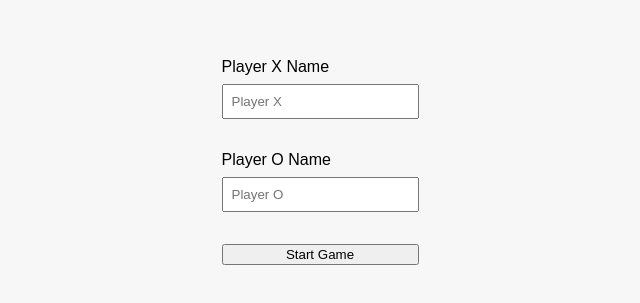
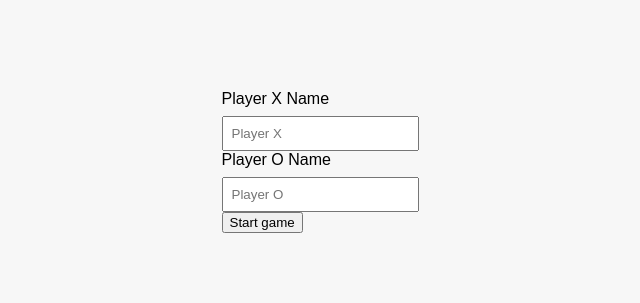
Before and after one commit to ArchitAdh/tic-tac-toe-react, a React (Create React App) app: page / in a window 1280 px wide. Shown: the part 247-550 px from the top of the page, without its empty margins (320-960 px from the left). Built offline with nearby package versions, Linux system fonts and the light colour scheme.

Commit message:
Feat: differentiate game into setup screen and game screen

```diff
--- a/src/App.js
+++ b/src/App.js
@@ -1,10 +1,10 @@
 import { useState } from "react";
 import Board from "./components/Board";
+import SetupScreen from "./components/SetupScreen";
 import { calculateWinner } from "./utils/gameHelpers";
 const Game = () => {
   const [gameStarted, setGameStarted] = useState(false);
 
-  // players name
   const [playerX, setPlayerX] = useState("");
   const [playerO, setPlayerO] = useState("");
 
@@ -31,13 +31,13 @@ const Game = () => {
   }
 
   //handle game start flag
-  const handleStartGame = () => {
-    if (playerO.trim() && playerX.trim()) {
-      setGameStarted(true);
-    } else {
-      alert("Please Enter Names for both players");
-    }
-  };
+  // const handleStartGame = () => {
+  //   if (playerO.trim() && playerX.trim()) {
+  //     setGameStarted(true);
+  //   } else {
+  //     alert("Please Enter Names for both players");
+  //   }
+  // };
 
   // reset game
   const handleReset = () => {
@@ -45,7 +45,7 @@ const Game = () => {
     setCurrentMove(0);
   };
 
-  const moves = history.map((squares, move) => {
+  const moves = history.map((move) => {
     let description;
     move > 0
       ? (description = `Go to move # ${move}`)
@@ -62,38 +62,17 @@ const Game = () => {
       </li>
     );
   });
+  // props grouping
+  const playerState = { playerO, setPlayerO, playerX, setPlayerX };
+  const gameState = { gameStarted, setGameStarted, handleReset, status };
 
   return (
     <div className="game-container">
-      <div className="name-inputs">
-        <div className="playerX">
-          <label htmlFor="playerX">Player X Name</label>
-          <input
-            type="text"
-            value={playerX}
-            onChange={(e) => setPlayerX(e.target.value)}
-            placeholder="Player X"
-          />
-        </div>
-        <div className="playerO">
-          <label htmlFor="playerO">Player O Name</label>
-          <input
-            type="text"
-            value={playerO}
-            onChange={(e) => setPlayerO(e.target.value)}
-            placeholder="Player O"
-          />
-        </div>
-
-        {!gameStarted ? (
-          <button onClick={handleStartGame}>Start Game</button>
-        ) : (
-          <div className="game-controls">
-            <p className="status">{status}</p>
-            <button onClick={handleReset}>Restart</button>
-          </div>
-        )}
-      </div>
+      <SetupScreen
+        playerState={playerState}
+        gameState={gameState}
+        status={gameStarted ? status : null}
+      />
       {gameStarted && (
         <>
           {" "}
--- /dev/null
+++ b/src/components/SetupScreen.jsx
@@ -0,0 +1,49 @@
+// players name
+
+const SetupScreen = ({ playerState, gameState }) => {
+  const { playerX, setPlayerX, playerO, setPlayerO } = playerState;
+  const { gameStarted, setGameStarted, handleReset, status } = gameState;
+
+  const handleStartGame = () => {
+    if (playerO.trim() && playerX.trim()) {
+      setGameStarted(true);
+    } else {
+      alert("Please Enter Names for both players");
+    }
+  };
+  return (
+    <div className="setup-screen">
+      {!gameStarted ? (
+        <form onSubmit={handleStartGame}>
+          <div className="playerX">
+            <label htmlFor="playerX">Player X Name</label>
+            <input
+              id="playerX"
+              type="text"
+              value={playerX}
+              onChange={(e) => setPlayerX(e.target.value)}
+              placeholder="Player X"
+            />
+          </div>
+          <div className="playerO">
+            <label htmlFor="playerO">Player O Name</label>
+            <input
+              id="playerO"
+              type="text"
+              value={playerO}
+              onChange={(e) => setPlayerO(e.target.value)}
+              placeholder="Player O"
+            />
+          </div>
+          <button type="submit">Start game</button>
+        </form>
+      ) : (
+        <>
+          <p className="status">{status}</p>
+          <button onClick={handleReset}>Restart</button>
+        </>
+      )}
+    </div>
+  );
+};
+export default SetupScreen;
--- a/src/styles.css
+++ b/src/styles.css
@@ -52,18 +52,6 @@ body {
   /* background-color: red; */
 }
 
-.name-inputs {
-  display: flex;
-  flex-direction: column;
-  gap: 2rem;
-}
-
-.name-inputs input {
-  display: block;
-  padding: 0.5rem;
-  margin-top: 0.5rem;
-}
-
 .game-main {
   background: white;
   padding: 20px;
@@ -109,3 +97,15 @@ body {
 .move-button.active {
   font-weight: bold;
 }
+
+.setup-screen {
+  display: flex;
+  flex-direction: column;
+  gap: 2rem;
+}
+
+.setup-screen input {
+  display: block;
+  padding: 0.5rem;
+  margin-top: 0.5rem;
+}
```
